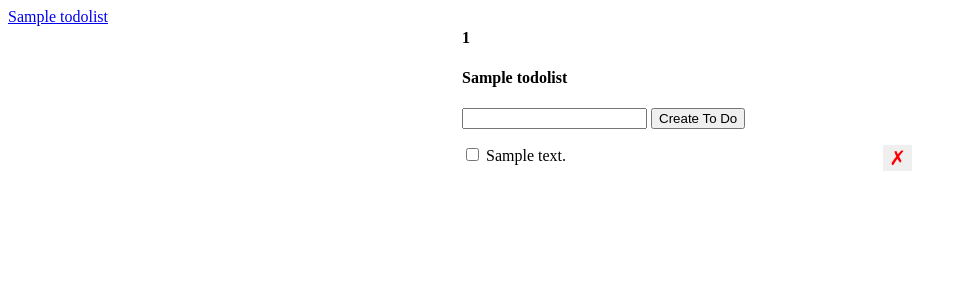
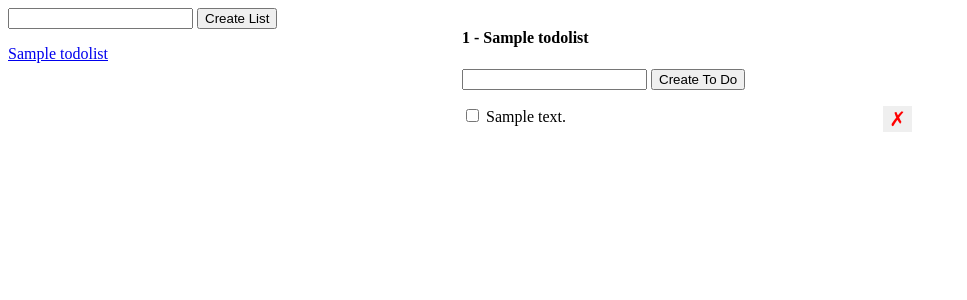
Before and after one commit to ssi112/full_stack_dev, a Flask app: template demos/todoapp/templates/index.html in a window 1280 px wide. Shown: the top 300 px of the page, without its empty margins (0-967 px from the left). Run offline with Flask 2, Linux system fonts and the light colour scheme; tables that the repository leaves empty hold one stand-in row (values such as "Sample post"); the template is opened without the code that fills it: values that come from a table or form of the project are taken from there, most other values are stand-ins (such as "Sample title", 1, 10 or a date in 2020); parts of the project's set-up code (start-up, migrations or seed data) failed here and were passed over.

Commit message:
Feature: can create new list to categorize to do items

```diff
--- a/demos/todoapp/app.py
+++ b/demos/todoapp/app.py
@@ -5,6 +5,7 @@ Flask-Migrate: https://flask-migrate.readthedocs.io/en/latest/
 '''
 from flask import Flask, render_template, request, redirect, url_for, jsonify, abort
 from flask_sqlalchemy import SQLAlchemy
+from sqlalchemy import desc
 from flask_migrate import Migrate
 import sys
 
@@ -55,6 +56,15 @@ class TodoList(db.Model):
 db.create_all()
 
 
+# ----------------------------------------------------------------------
+# home
+@app.route('/')
+def index():
+    return redirect(url_for('get_todo_lists', list_id=1))
+
+
+# ----------------------------------------------------------------------
+# get the to do category lists
 @app.route('/lists/<list_id>')
 def get_todo_lists(list_id):
     print("list_id =", list_id)
@@ -65,20 +75,42 @@ def get_todo_lists(list_id):
         todos = Todo.query.filter_by(list_id=list_id).order_by('id').all())
 
 
-@app.route('/')
-def index():
-    return redirect(url_for('get_todo_lists', list_id=1))
+# ----------------------------------------------------------------------
+# create a new to do category list for grouping items
+@app.route('/create-list', methods=['POST'])
+def create_list():
+    error = False
+    body = {}
+    try:
+        # need the last todolists id in order to avoid duplicate
+        # index error
+        #last_list = TodoList.query.with_entities(TodoList.id).order_by(desc('id')).limit(1).all()
+        #last_list_id = TodoList.query.get(id)
+        #print("\n >>> last_list_id={} {}\n".format(last_list))
+
+        name = request.get_json()['name']
+        #new_list = TodoList(id=last_list_id, name=name)
+        new_list = TodoList(name=name)
+        db.session.add(new_list)
+        db.session.commit()
+        body['name'] = new_list.name
+        body['id'] = new_list.id
+    except:
+        error = True
+        db.session.rollback()
+        print("*"*55)
+        print(sys.exc_info())
+    finally:
+        db.session.close()
+    if not error:
+        return jsonify(body)
+    else:
+        abort(500)
 
 '''
-# original method using HTTP Post method - synchronous method
-@app.route('/todos/create', methods=['POST'])
-def create_todo():
-    description = request.form.get('description', '')
-    todo = Todo(description=description)
-    db.session.add(todo)
-    db.session.commit()
-    return redirect(url_for('index'))
-
+------------------------------------------------------------------------
+create a new to do item
+original method using HTTP Post method - synchronous method
 new method using AJAX fetch method - asynchronous
 
 CHECK THIS FOR SOLUTION TO INCLUDE LIST ID
@@ -113,6 +145,8 @@ def create_todo():
         return jsonify(saveTodoObj)
 
 
+# ----------------------------------------------------------------------
+# mark a to do item as completed
 # <todo_id> id of item having completed state changed
 # set in the view (index.html)
 @app.route('/todos/<todo_id>set-completed', methods=['POST'])
@@ -129,6 +163,8 @@ def set_completed_todo(todo_id):
     return redirect(url_for('index'))
 
 
+# ----------------------------------------------------------------------
+# delete a to do item
 # <delete_id> id of item that should be deleted
 # set in the view (index.html)
 @app.route('/todos/<delete_id>delete-item', methods=['DELETE'])
@@ -146,6 +182,7 @@ def delete_todo_item(delete_id):
 
 
 '''
+------------------------------------------------------------------------
 When we call a script this way, using $ python script.py, the script's
 __name__ gets set to __main__ by the Python interpreter, which then runs
 through all code found in the script. When it reaches the end, and
@@ -154,5 +191,3 @@ calls app.run() at the end, running the Flask app.
 '''
 if __name__ == "__main__":
     app.run(debug=True)
-
-#********************************************************************
--- a/demos/todoapp/templates/index.html
+++ b/demos/todoapp/templates/index.html
@@ -30,6 +30,13 @@
     </head>
     <body>
         <div class="lists-wrapper">
+            <!-- create a new list -->
+            <form id="list-form" method="post" action="/create-list">
+                <input type="text" class="list-name" name="name" />
+                <input type="submit" value="Create List" />
+            </form>
+
+            <div id="error" class="hidden">Something went wrong!</div>
             <ul id="lists">
                 {% for list in lists %}
                     <li>
@@ -39,7 +46,7 @@
             </ul>
         </div>
         <div class="todos-wrapper">
-            <h4>{{ active_list.id }}</h4> <h4>{{ active_list.name }}</h4>
+            <h4>{{ active_list.id }} - {{ active_list.name }}</h4>
             <form id="form" method="post" action="/todos/create">
                 <input type="text" id="description" name="description" />
                 <input type="submit" value="Create To Do" />
@@ -63,6 +70,39 @@
             </ul>
         </div>
         <script type="text/javascript">
+            // NEW CATEGORY LIST ----------------------------------------------
+            const listForm = document.getElementById('list-form');
+            listForm.onsubmit = function(e) {
+                const listAction = listForm.getAttribute('action');
+                e.preventDefault();
+                fetch(listAction, {
+                    method:'POST',
+                    body: JSON.stringify({
+                        'name': listForm.getElementsByClassName('list-name')[0].value
+                    }),
+                    headers: {
+                        'Content-Type': 'application/json'
+                    }
+                })
+                .then(function(response) {
+                    return response.json();
+                })
+                .then(function(jsonResponse) {
+                    console.log(jsonResponse);
+                    const listLink = document.createElement('a');
+                    listLink.setAttribute('href', '/lists/' + jsonResponse.id);
+                    listLink.innerHTML = jsonResponse.name;
+                    const liItem = document.createElement('li');
+                    liItem.appendChild(listLink);
+                    document.getElementById('lists').appendChild(liItem);
+                    document.getElementById('error').className = 'hidden';
+                })
+                .catch(function() {
+                    document.getElementById('error').className = '';
+                })
+            }
+
+            // SET COMPLETED --------------------------------------------------
             // loop over checkbox items and listen for on-change event
             const checkboxes = document.querySelectorAll('.check-completed');
             for (let i = 0; i < checkboxes.length; i++) {
--- a/demos/todoapp/update_db_relationship.sql
+++ b/demos/todoapp/update_db_relationship.sql
@@ -34,8 +34,8 @@ VALUES(4, 'Eat veggies', FALSE, 2);
 
 SELECT * FROM public.todolists;
 
-SELECT t.id, description, completed, list_id, l.name
+SELECT t.id, description, completed, list_id, l.id, l.name
 FROM public.todos t
-INNER JOIN public.todolists l
+RIGHT JOIN public.todolists l
 ON t.list_id = l.id
-ORDER BY id;
+ORDER BY l.id, t.id
```
